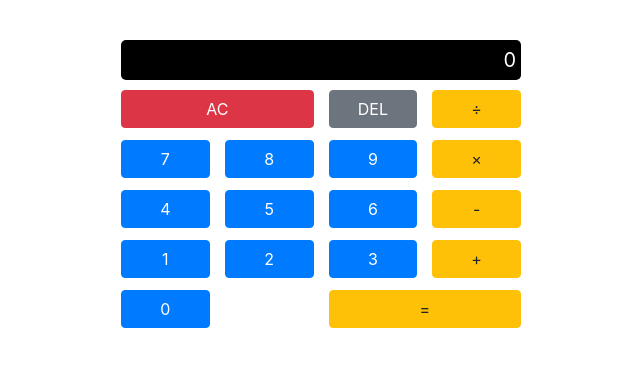
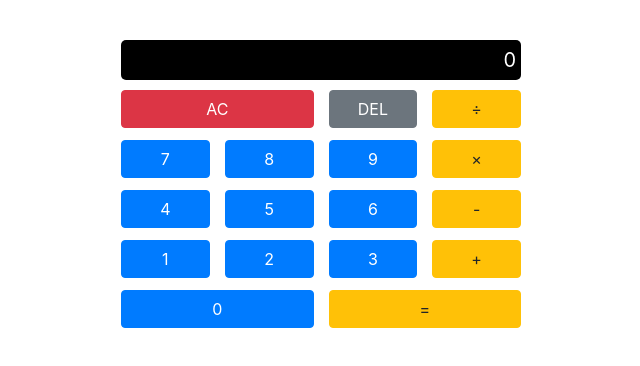
Before and after one commit to HassanZakaria/calculator, a React (Create React App) app: page / in a window 1280 px wide. Shown: the top 366 px of the page, without its empty margins (319-959 px from the left). Built offline with nearby package versions, Linux system fonts and the light colour scheme.

Commit message:
defined getClassNameFromNumber function

```diff
--- a/src/Components/Numbers.js
+++ b/src/Components/Numbers.js
@@ -2,8 +2,35 @@ import React from "react";
 import { Button } from "react-bootstrap";
 
 const Numbers = ({ number }) => {
+  function getClassNameFromNumber(num) {
+    switch (num) {
+      case 1:
+        return "one";
+      case 2:
+        return "two";
+      case 3:
+        return "three";
+      case 4:
+        return "four";
+      case 5:
+        return "five";
+      case 6:
+        return "six";
+      case 7:
+        return "seven";
+      case 8:
+        return "eight";
+      case 9:
+        return "nine";
+      case 0:
+        return "zero";
+      default:
+        console.error("error occurred! Unknown number");
+    }
+  }
+
   return (
-    <Button variant="primary" className="calc-btn">
+    <Button variant="primary" className={getClassNameFromNumber(number)}>
       {number}
     </Button>
   );
```
